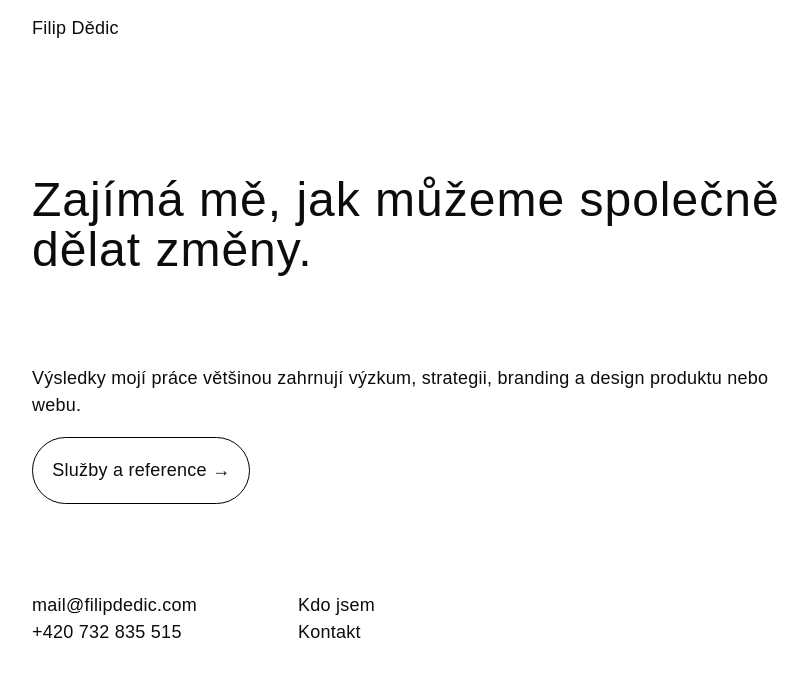
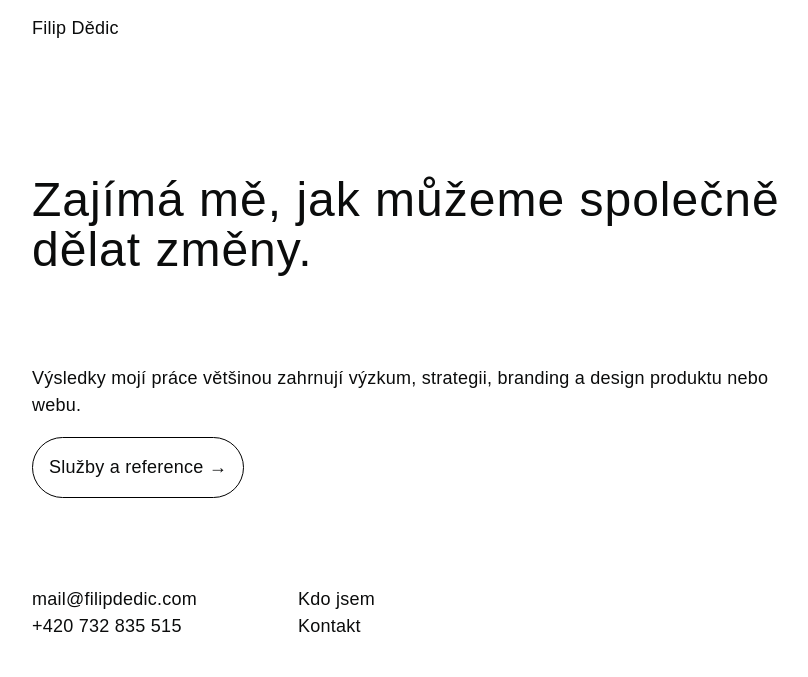
Before and after one commit to fdedic/fdedic.github.io, a Jekyll site: the page built from index.md, in a window 1280 px wide. Shown: the top 677 px of the page, without its empty margins (228-1036 px from the left). Built offline with Jekyll 4.4.1, drawn with Linux system fonts in a browser that asks for light colours; nearby versions of some CDN libraries; some web fonts are replaced.

Commit message:
Update base.css

```diff
--- a/assets/css/base.css
+++ b/assets/css/base.css
@@ -708,8 +708,8 @@ margin-bottom: 15px;
     cursor: pointer;
     display: -moz-inline-stack;
     display: inline-block;
-    padding: 1.2rem;
-    border-radius: 2.4rem;
+    padding: 1.0rem;
+    border-radius: 2.0rem;
     white-space: nowrap;
     position: relative;
     border: 1px solid #000;
```
